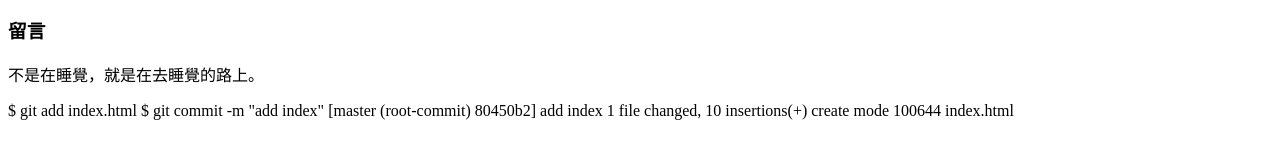
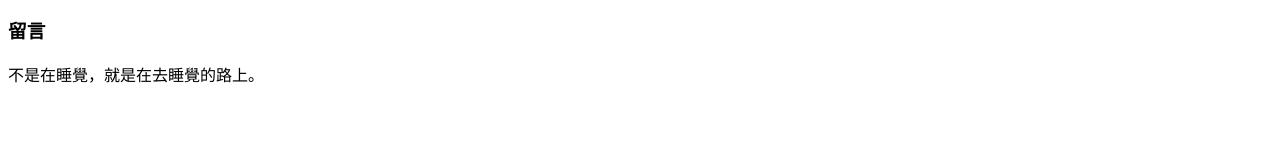
Before and after one commit to HC0520/HC05, a plain HTML site: page index.html in a window 1280 px wide. Shown: the part 387-546 px from the top of the page. Drawn offline with Linux system fonts and the light colour scheme.

Commit message:
Update index.html

```diff
--- a/index.html
+++ b/index.html
@@ -27,9 +27,3 @@
     </P>
   </BODY>
 </HTML>
-$ git add index.html
-
-$ git commit -m "add index"
-[master (root-commit) 80450b2] add index
- 1 file changed, 10 insertions(+)
- create mode 100644 index.html
```
